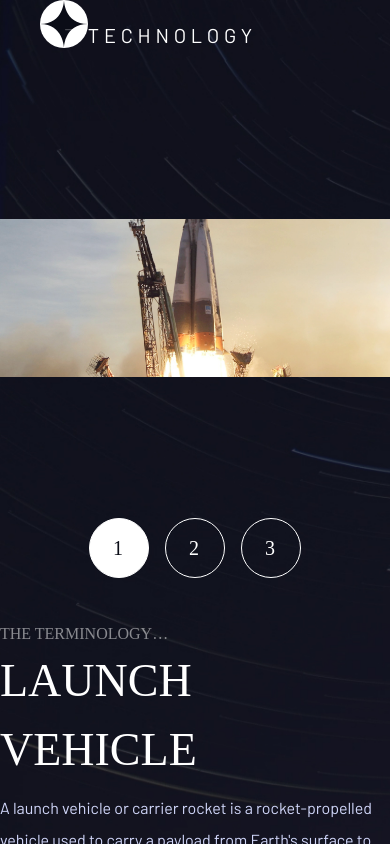
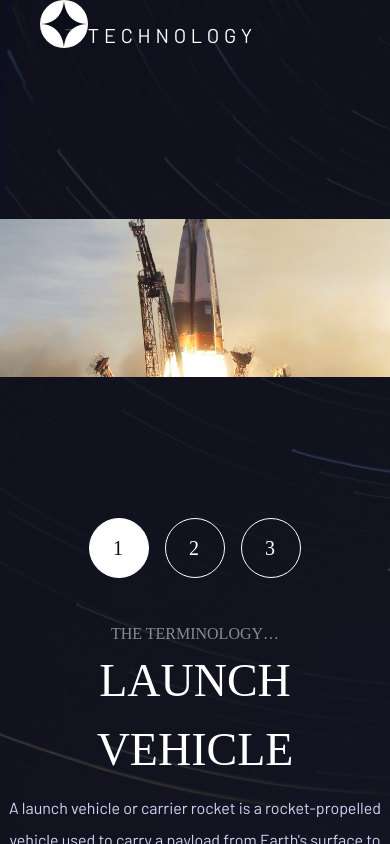
Before and after one commit to fantee-hub/space, a Next.js app: page /technology in a window 390 px wide. Built offline with nearby package versions, Linux system fonts and the light colour scheme; a web font is replaced by a local one.

Commit message:
mobile view for index page

```diff
--- a/pages/index.tsx
+++ b/pages/index.tsx
@@ -1,14 +1,14 @@
 const IndexPage = () => (
   <div className="bg-background-1 bg-cover bg-no-repeat min-h-screen flex place-items-center w-full lg:items-start lg:bg-background-tab-1">
-    <div className="home-content  mt-[10rem] mx-[5rem] flex justify-between w-full lg:text-center lg:flex-col lg:mt-[15rem] ">
+    <div className="home-content  mt-[10rem] mx-[5rem] flex justify-between w-full lg:text-center lg:flex-col lg:mt-[15rem] sm:m-0">
       <div className="col ">
         <div className="header-txt text-[#D0D6F9] tracking-[4.72px]">
           <p>SO, YOU WANT TO TRAVEL TO</p>
         </div>
-        <div className="main-header font-fair text-white text-[130px]">
+        <div className="main-header font-fair text-white text-[130px] sm:text-[80px]">
           <h1>SPACE</h1>
         </div>
-        <div className="footer-txt text-[#D0D6F9] leading-[32px] max-w-[30rem] mx-auto">
+        <div className="footer-txt text-[#D0D6F9] leading-[32px] max-w-[30rem] mx-auto sm:px-4 sm:text-[15px] ">
           <p>
             Let's face it; if you want to go to space, you might as well
             genuinely go to outer space and not hover kind of on the edge of it.
--- a/pages/technology.tsx
+++ b/pages/technology.tsx
@@ -18,7 +18,7 @@ function Technology() {
     fetchTabData();
   }, []);
   return (
-    <div className="bg-background-4 bg-cover bg-no-repeat h-screen flex place-items-center w-full overflow-hidden lg:items-center">
+    <div className="bg-background-4 bg-cover bg-no-repeat h-screen flex place-items-center w-full overflow-hidden lg:items-center lg:overflow-y-auto">
       <div className="contents-container  mt-[10rem]  w-full ">
         <div className="sub-header font-con ml-[10rem] lg:ml-[3rem] lg:mb-[3rem]">
           <p className="text-white tracking-[4.725px] text-[20px]">
@@ -54,7 +54,7 @@ function Technology() {
                 3
               </div>
             </div>
-            <div className="main-content max-w-[30rem]">
+            <div className="main-content max-w-[30rem] lg:text-center">
               {data && data.length && (
                 <>
                   <h2 className="font-fair text-[16px] text-white opacity-50 uppercase">
```
Also changed, not shown: 1 other file (tests, documents, lock files or other folders).
